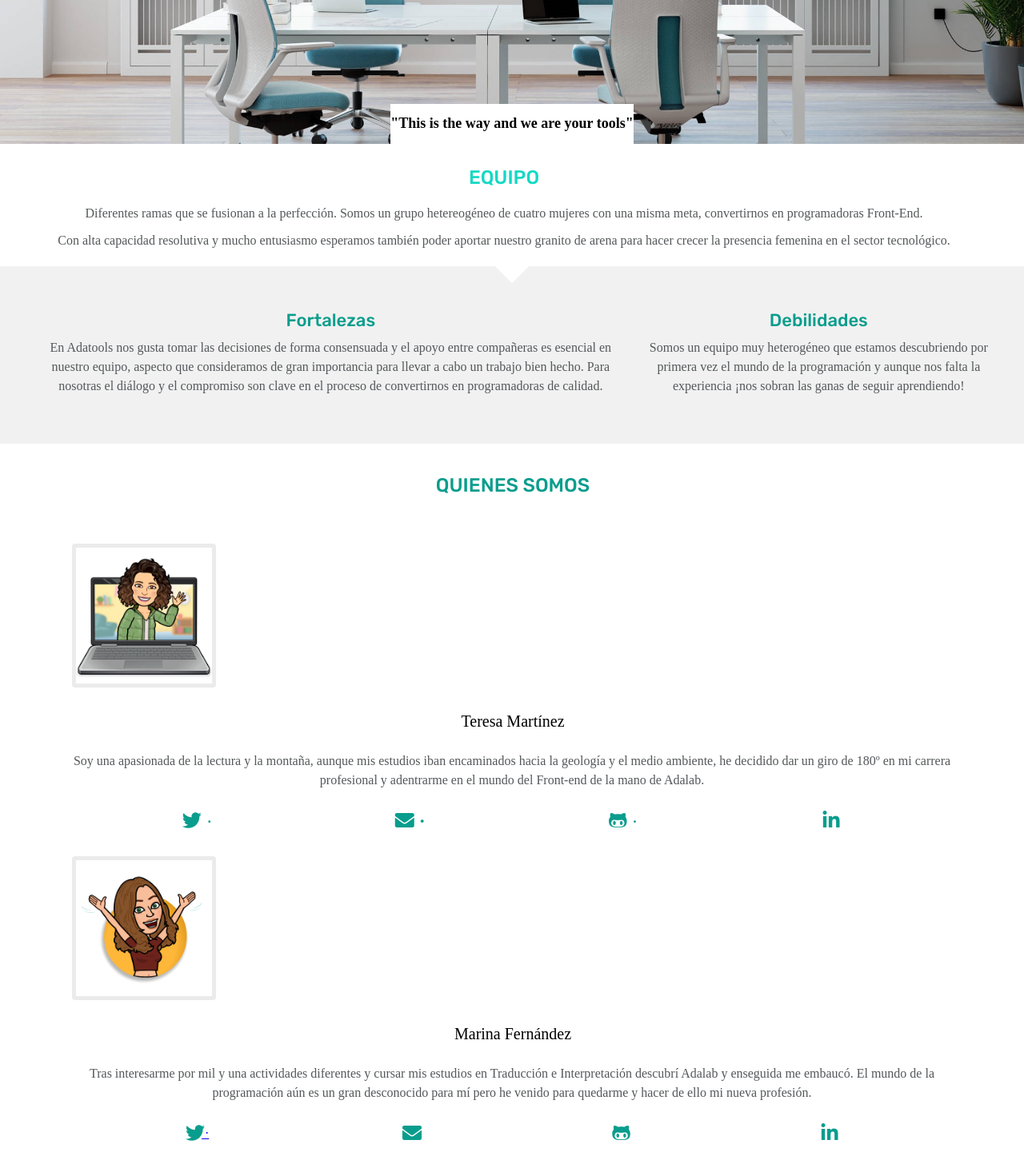
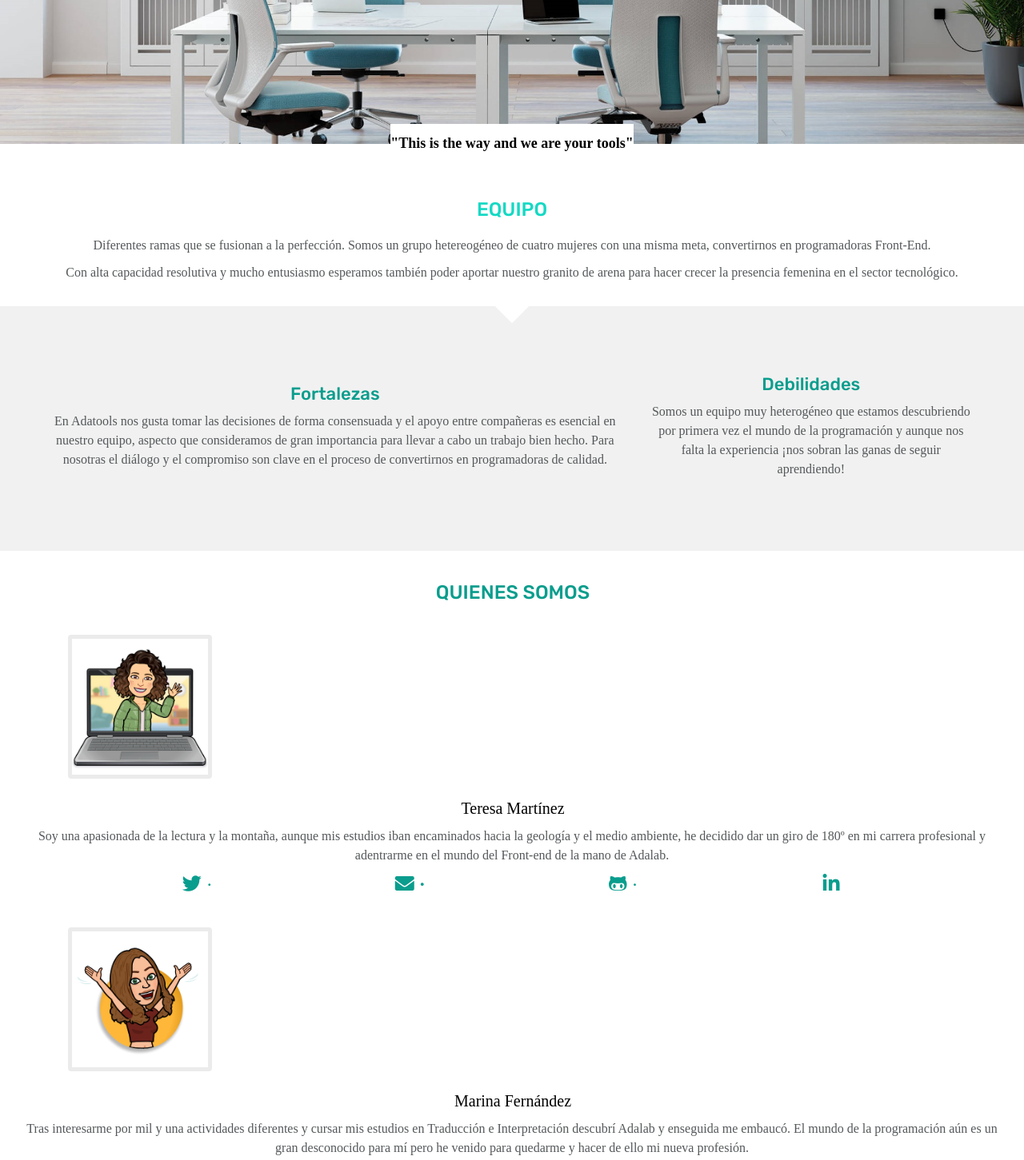
Before and after one commit to Adalab/project-promo-l-module-1-team-9, a website: page src/html/index.html in a window 1280 px wide. Shown: the part 220-1671 px from the top of the page at 80% size. Drawn offline with nearby package versions, Linux system fonts and the light colour scheme; files that its build step writes are made by us from their sources; files whose address does not match are found by name.

Commit message:
change paddings and margins mobile version

```diff
--- a/src/scss/main.scss
+++ b/src/scss/main.scss
@@ -108,6 +108,8 @@
   align-items: center;
   align-self: flex-end;
   background-color: #ffffff;
+  z-index: 2;
+  transform: translate(0px, 25px);
 }
 .lema {
   height: 50px;
@@ -125,10 +127,10 @@
 /*About us*/
 .rectangle-white {
   position: relative;
-
-  padding: 20px 40px 20px 20px;
+  padding: 60px 15px 30px 15px;
   background-color: var(--white);
 } /*background-color: var(--white)*/
+
 .Title-Equipo {
   display: flex;
   align-items: center;
@@ -182,17 +184,15 @@
 }
 /*Fortalezas y debilidades*/
 .strengths-box {
+  padding: 30px 15px 30px 15px;
   background-color: rgba(184, 184, 185, 0.2);
   display: flex;
   flex-direction: column;
   justify-content: center;
   align-items: center;
 }
-.strengths-box1 {
-  margin: 30px 15px 30px 15px;
-}
 .strengths-box2 {
-  margin: 0px 15px 45px 15px;
+  margin: 30px 0px 15px 0px;
 }
 .strengths-title {
   margin: 0;
@@ -245,7 +245,7 @@
 /*quienes somos*/
 .who-we-are-box {
   margin: 0 0 0;
-  padding: 30px 15px 45px;
+  padding: 30px 15px 0px;
   background-color: #ffffff;
   display: flex;
   flex-direction: column;
@@ -290,7 +290,7 @@
 .img {
   width: 180px;
   height: 180px;
-  margin: 20px 80px 20px 75px;
+  margin: 0px 70px 0px 70px;
   display: flex;
   align-items: center;
   justify-content: center;
@@ -298,7 +298,7 @@
   border: solid 5px rgba(0, 0, 0, 0.08);
 }
 .description {
-  margin: 15px 65px 10px 65px;
+  margin: 0px 15px 15px 15px;
   font-family: OpenSans;
   font-size: 16px;
   font-weight: normal;
@@ -314,12 +314,11 @@
 }
 .social {
   display: flex;
-  margin: 20px 98px 45px;
+  margin: 0px 98px 45px 98px;
   size: 16px;
   justify-content: space-around;
   padding-left: 0%;
   list-style: none;
-  margin-bottom: 15px;
   color: var(--brand-1);
 }
 .fab {
```
